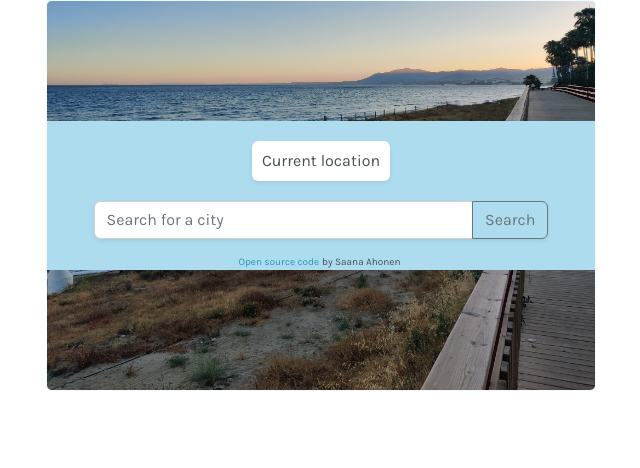
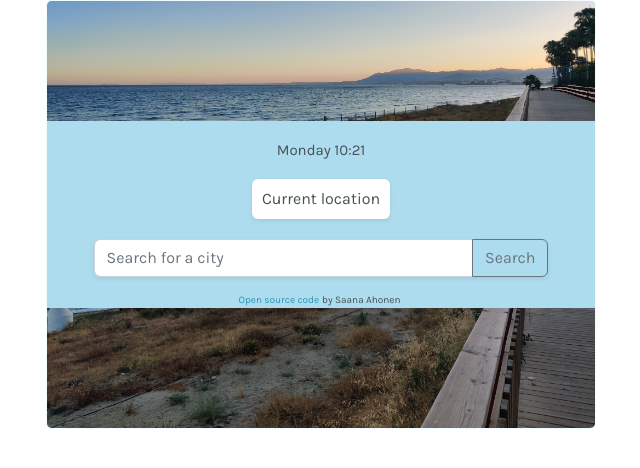
Before and after one commit to sapsu/weather-app-react-project, a React (Create React App) app: page / in a window 1280 px wide. Shown: the top 468 px of the page, without its empty margins (319-959 px from the left). Built offline with nearby package versions, Linux system fonts and the light colour scheme.

Commit message:
Added date and time function to header h1+ css to it

```diff
--- a/src/Header.css
+++ b/src/Header.css
@@ -5,3 +5,9 @@
   height: 120px;
   border-radius: 5px 5px 0 0;
 }
+h1 {
+  color: #475053;
+  font-size: 15px;
+  margin-top: 20px;
+  text-align: center;
+}
--- a/src/Header.js
+++ b/src/Header.js
@@ -2,5 +2,35 @@ import React from "react";
 import "./Header.css";
 import beachtop from "./images/beachtop.jpg";
 export default function Header() {
-  return <img src={beachtop} alt="beachview top" id="header-image" />;
+  function showTime() {
+    let now = new Date();
+    let day = now.getDay();
+    let hours = now.getHours();
+    let minutes = now.getMinutes();
+    let days = [
+      "Sunday",
+      "Monday",
+      "Tuesday",
+      "Wednesday",
+      "Thursday",
+      "Friday",
+      "Saturday",
+    ];
+
+    if (hours < 10) {
+      hours = `0${hours}`;
+    }
+    if (minutes < 10) {
+      minutes = `0${minutes}`;
+    }
+    let currentTime = `${days[day]} ${hours}:${minutes}`;
+    return currentTime;
+  }
+
+  return (
+    <div className="Header">
+      <img src={beachtop} alt="beachview top" id="header-image" />
+      <h1>{showTime()}</h1>
+    </div>
+  );
 }
--- a/src/Weather.css
+++ b/src/Weather.css
@@ -1,14 +1,8 @@
-h1 {
+h2 {
+  margin-top: 15px;
   color: #475053;
   font-size: 15px;
   font-weight: bold;
-  margin-top: 20px;
-  text-align: center;
-}
-h2 {
-  margin-top: 15px;
-  color: #475053;
-  font-size: 14px;
   text-align: center;
 }
 h3,
--- a/src/Weather.js
+++ b/src/Weather.js
@@ -7,7 +7,7 @@ export default function Weather(props) {
       <div className="container-fluid">
         <div className="row text-center">
           <div className="col-md-6 pt-2 pb-2">
-            <h1>{props.city}</h1>
+            <h2>{props.city}</h2>
 
             <h3>
               <img src={props.icon} alt="weather icon" width="80" />{" "}
```
